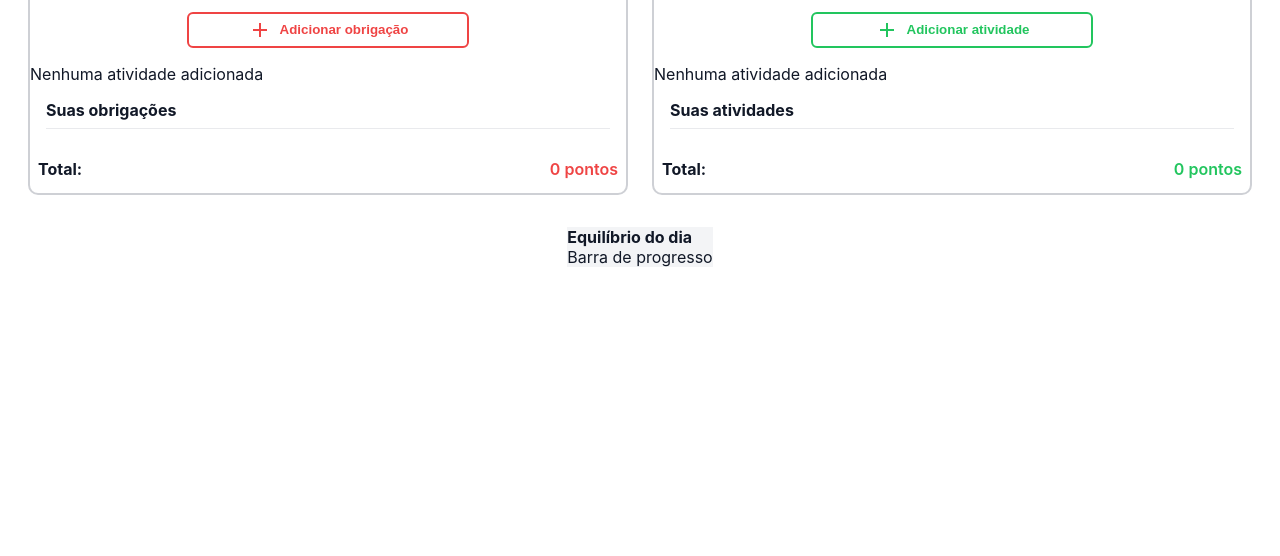
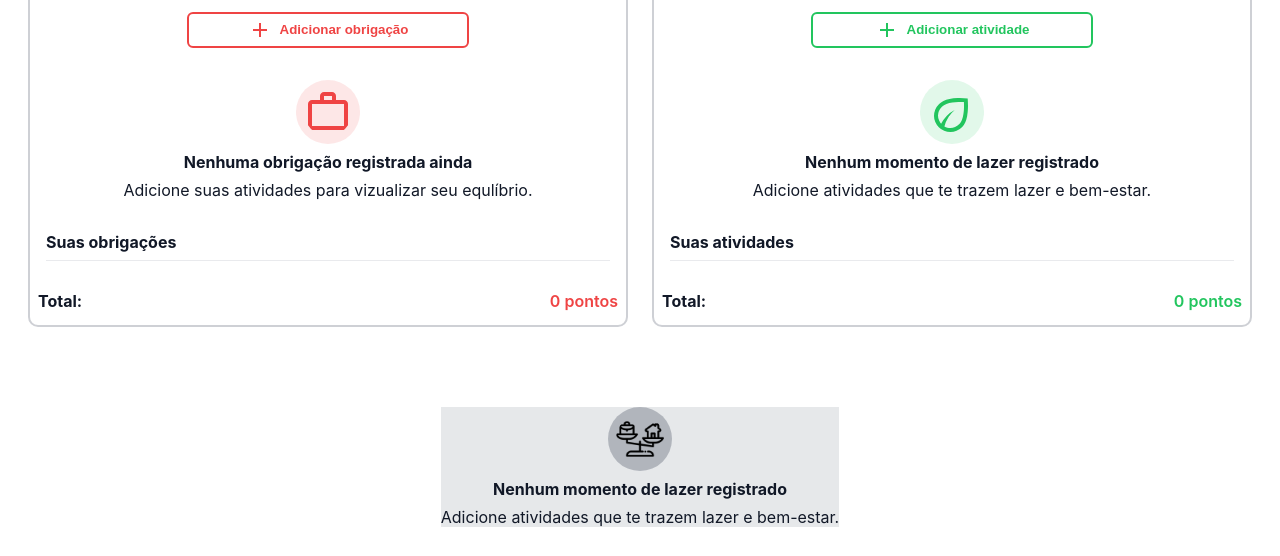
Before and after one commit to filipesilveira-dev/balance-me-app, a React (Vite) app: page / in a window 1280 px wide. Shown: the part 393-949 px from the top of the page. Before the commit the page ends 800 px from the top, so only its background shows below. Built offline with nearby package versions, Linux system fonts and the light colour scheme.

Commit message:
feat: componente EmptyState implementado

```diff
--- a/src/App.tsx
+++ b/src/App.tsx
@@ -6,6 +6,7 @@ import style from "./App.module.css";
 import { Dashboard } from "./components/Dashboard/Dashboard";
 
 function App() {
+  const items = useBalanceMeStore((state) => state.items);
   const addItem = useBalanceMeStore((state) => state.addItem);
   return (
     <>
@@ -33,7 +34,7 @@ function App() {
           onAddItem={addItem}
         />
       </div>
-      <Dashboard/>
+      <Dashboard items={items}/>
     </>
   );
 }
--- a/src/components/Dashboard/Dashboard.tsx
+++ b/src/components/Dashboard/Dashboard.tsx
@@ -1,12 +1,23 @@
+import type { Item } from "../../types/Item";
+import { EmptySytate } from "../Empty State/EmptyState";
 import style from "./Dashboard.module.css";
 
-export function Dashboard(){
-    return(
+interface DashboardProps {
+  items: Item[];
+}
+export function Dashboard({ items }: DashboardProps) {
+  return (
+    <>
+      {items.length === 0 ? (
+        <EmptySytate items={items} />
+      ) : (
         <section className={style.dashboard_container}>
-            <div className={style.dashboard}>
-                <h3>Equilíbrio do dia</h3>
-                <div>Barra de progresso</div>
-            </div>
+          <div className={style.dashboard}>
+            <h3>Equilíbrio do dia</h3>
+            <div>Barra de progresso</div>
+          </div>
         </section>
-    )
+      )}
+    </>
+  );
 }
--- /dev/null
+++ b/src/components/Empty State/EmptyState.module.css
@@ -0,0 +1,42 @@
+.container {
+  display: flex;
+  flex-direction: column;
+  justify-content: center;
+  align-items: center;
+
+  margin: 2rem 1rem;
+  gap: 0.5rem;
+  text-align: center;
+
+}
+
+.container img {
+  height: 3rem;
+  width: 3rem;
+  padding: 0.5rem;
+  border-radius: 50%;
+}
+
+.obligation {
+  background-color: #ef444421;
+}
+
+.leisure {
+  background-color: #22c55e21;
+}
+
+.balance {
+  background-color: #6b72806e;
+}
+
+.container_balance {
+  display: flex;
+  flex-direction: column;
+  justify-content: center;
+  align-items: center;
+
+  margin: 2rem 1rem;
+  gap: 0.5rem;
+  text-align: center;
+  background-color: #6b72802a;
+}
--- /dev/null
+++ b/src/components/Empty State/EmptyState.tsx
@@ -0,0 +1,52 @@
+import type { Item } from "../../types/Item";
+import style from "./EmptyState.module.css";
+
+interface EmptySytateProps {
+  variant?: string;
+  items?: Item[];
+}
+
+export function EmptySytate({ items, variant }: EmptySytateProps) {
+  return (
+    <section className={style.container}>
+      {variant === "obligation" && (
+        <>
+          <img
+            className={style.obligation}
+            src="/work.svg"
+            alt="Imagem de maleta de trabalho"
+          />
+          <h4>Nenhuma obrigação registrada ainda</h4>
+          <p>Adicione suas atividades para vizualizar seu equlíbrio.</p>
+        </>
+      )}
+
+      {variant === "leisure" && (
+        <>
+          <img
+            className={style.leisure}
+            src="/leaf.svg"
+            alt="Imagem de folha"
+          />
+          <h4>Nenhum momento de lazer registrado</h4>
+          <p>Adicione atividades que te trazem lazer e bem-estar.</p>
+        </>
+      )}
+
+      {items?.length === 0 && (
+        <div className={style.container_balance}>
+          {" "}
+
+            <img
+              className={style.balance}
+              src="/balance.png"
+              alt="Imagem de folha"
+            />
+            <h4>Nenhum momento de lazer registrado</h4>
+            <p>Adicione atividades que te trazem lazer e bem-estar.</p>
+
+        </div>
+      )}
+    </section>
+  );
+}
--- a/src/components/Form/Form.tsx
+++ b/src/components/Form/Form.tsx
@@ -7,6 +7,7 @@ import style from "./Form.module.css";
 import { Accordion } from "../Accordion/Accordion";
 import { ListItem } from "../ListItem/ListItem";
 import { useBalanceMeStore } from "../../store/useBalanceMeStore";
+import { EmptySytate } from "../Empty State/EmptyState";
 
 interface FormProps {
   title: string;
@@ -136,7 +137,7 @@ export function Form({
         </form>
 
           {/* Elemento renderizado caso items esteja vazio com base na variant */}
-          {items.filter(item => item.type === variant).length === 0 && <div>Nenhuma atividade adicionada</div>}
+          {items.filter(item => item.type === variant).length === 0 && <EmptySytate variant ={variant}/>}
 
         {/* A renderização aqui será feita com map() */}
         <div className={style.list_container}>
```
Also changed, not shown: public/balance.png (added), 1 other file (tests, documents, lock files or other folders).
